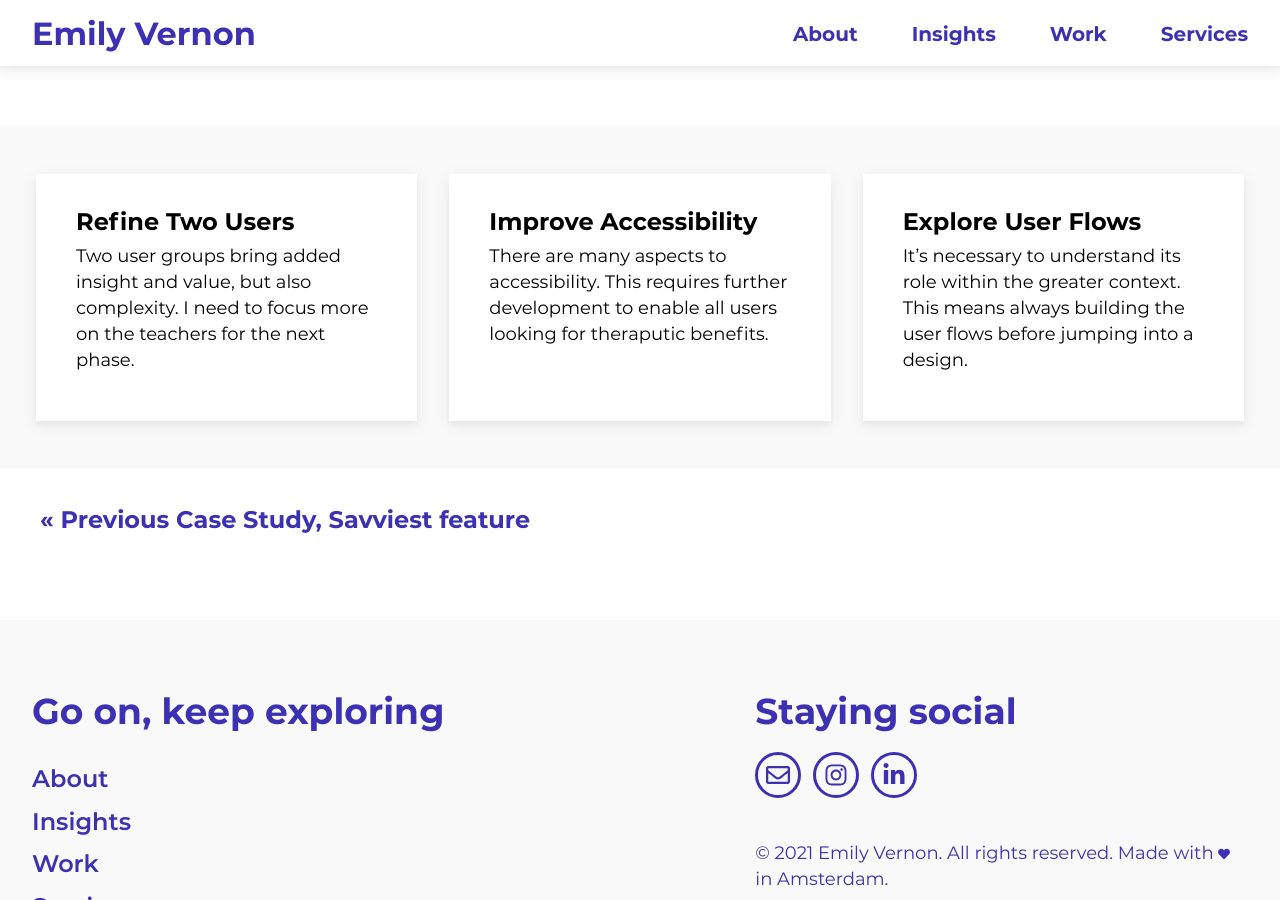
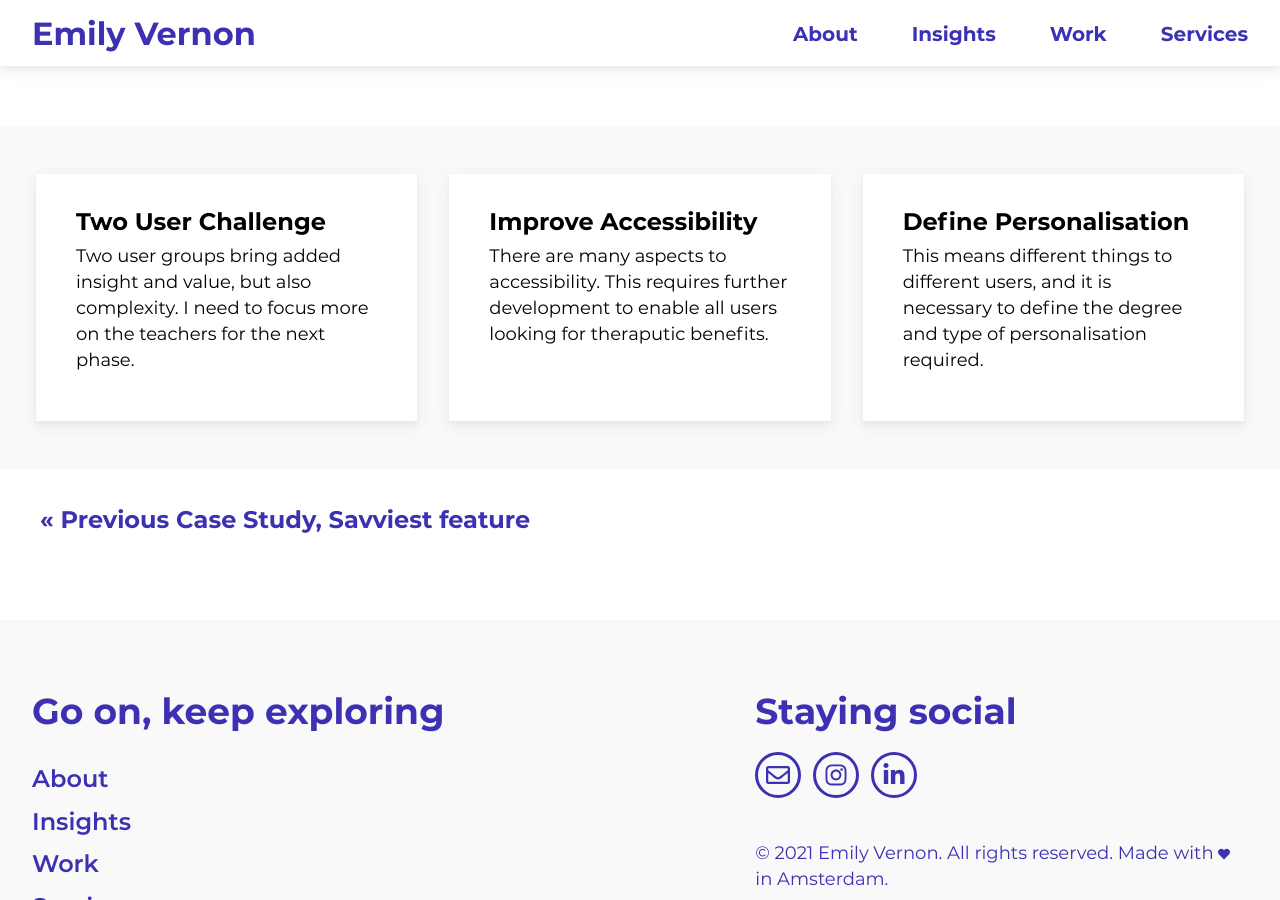
Before and after one commit to emilygv/emilyvernon.com, a Jekyll site: the page built from _casestudies/yogabox.md, in a window 1280 px wide and 900 px high, scrolled down 11373 px. Built offline with Jekyll 4.4.1, drawn with Linux system fonts in a browser that asks for light colours.

Commit message:
updated key learnings

```diff
--- a/_casestudies/yogabox.md
+++ b/_casestudies/yogabox.md
@@ -143,13 +143,13 @@ title="Next Steps <br>and Learnings"
 content="**It’s clear the app is about both the experience and program structure.** By building out one hypothetical course, we could measure its engagement and effectiveness. **This pilot phase would help to test the overall concept and whether both users find it worthwhile to use overtime.** The lessons learned below can be integrated into next steps for the Yogabox." %}
 
 {% capture info-highlight %}
-#### Refine Two Users
+#### Two User Challenge
 Two user groups bring added insight and value, but also complexity. I need to focus more on the teachers for the next phase.
 |
 #### Improve Accessibility
 There are many aspects to accessibility. This requires further development to enable all users looking for theraputic benefits.
 |
-#### Explore User Flows
-It’s necessary to understand its role within the greater context. This means always building the user flows before jumping into a design.
+#### Define Personalisation
+This means different things to different users, and it is necessary to define the degree and type of personalisation required.
 {% endcapture %}
 {% include info-highlight.html content=info-highlight %}
```
